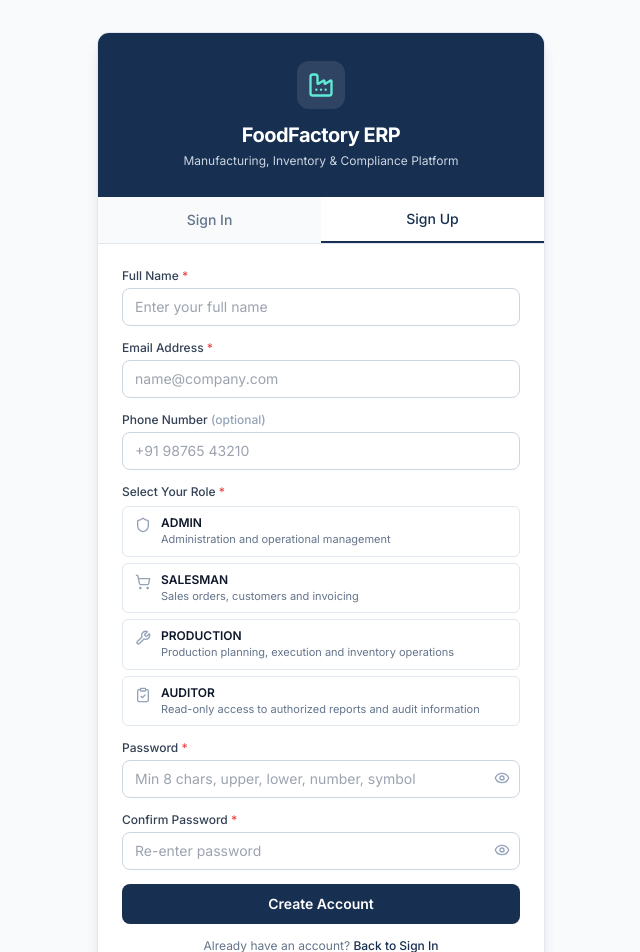
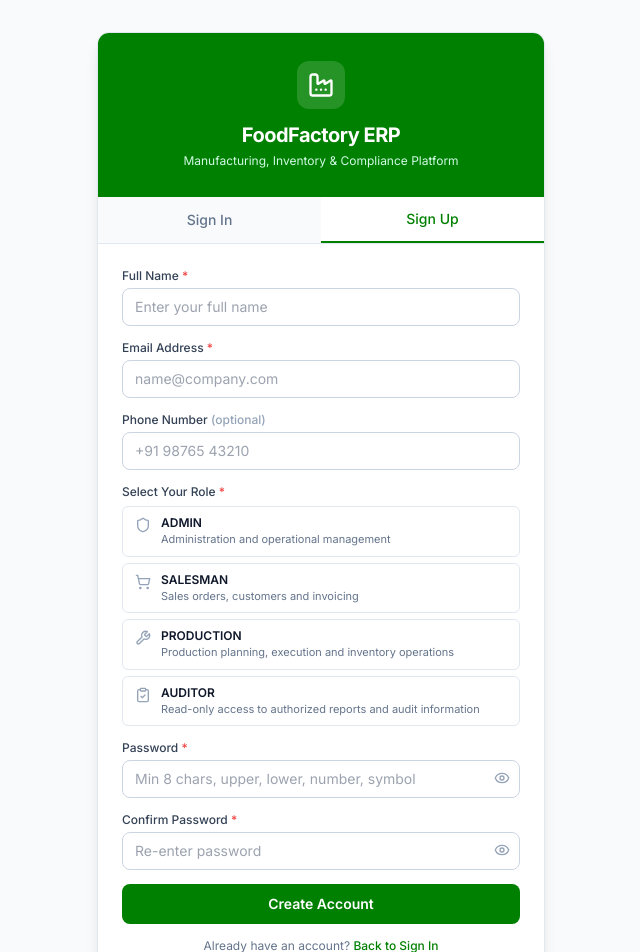
Before and after one commit to somasris/FoodFactoryERP, a React (Vite) app in the folder apps/web/: page /signup in a window 1280 px wide. Shown: the top 952 px of the page, without its empty margins (319-959 px from the left). Built offline with nearby package versions, Linux system fonts and the light colour scheme; no server answers.

Commit message:
style(auth): update Sign In and Sign Up theme color to traditional green (#008000)

```diff
--- a/apps/web/src/routes/LoginPage.tsx
+++ b/apps/web/src/routes/LoginPage.tsx
@@ -263,13 +263,13 @@ export const LoginPage: React.FC<LoginPageProps> = ({ initialMode = 'signin' })
   return (
     <div className="min-h-screen flex items-center justify-center bg-slate-50 px-4 py-8">
       <div className="w-full max-w-md bg-white rounded-xl shadow-lg border border-slate-200 overflow-hidden">
-        {/* Navy Header */}
-        <div className="bg-[#172F50] px-6 py-7 text-center text-white">
-          <div className="mx-auto mb-3 flex h-12 w-12 items-center justify-center rounded-xl bg-white/10">
-            <Factory className="h-7 w-7 text-teal-300" />
+        {/* Traditional Green Header */}
+        <div className="bg-[#008000] px-6 py-7 text-center text-white">
+          <div className="mx-auto mb-3 flex h-12 w-12 items-center justify-center rounded-xl bg-white/15">
+            <Factory className="h-7 w-7 text-white" />
           </div>
           <h1 className="text-xl font-bold tracking-tight">FoodFactory ERP</h1>
-          <p className="mt-1 text-xs text-slate-300">
+          <p className="mt-1 text-xs text-emerald-100">
             Manufacturing, Inventory &amp; Compliance Platform
           </p>
         </div>
@@ -281,7 +281,7 @@ export const LoginPage: React.FC<LoginPageProps> = ({ initialMode = 'signin' })
             onClick={() => switchMode('signin')}
             className={`py-3 transition-colors ${
               mode === 'signin'
-                ? 'border-b-2 border-[#172F50] bg-white text-[#172F50]'
+                ? 'border-b-2 border-[#008000] bg-white text-[#008000]'
                 : 'text-slate-500 hover:text-slate-700'
             }`}
           >
@@ -292,7 +292,7 @@ export const LoginPage: React.FC<LoginPageProps> = ({ initialMode = 'signin' })
             onClick={() => switchMode('signup')}
             className={`py-3 transition-colors ${
               mode === 'signup'
-                ? 'border-b-2 border-[#172F50] bg-white text-[#172F50]'
+                ? 'border-b-2 border-[#008000] bg-white text-[#008000]'
                 : 'text-slate-500 hover:text-slate-700'
             }`}
           >
@@ -350,7 +350,7 @@ export const LoginPage: React.FC<LoginPageProps> = ({ initialMode = 'signin' })
                       setSelectedDemoRole(null);
                     }}
                     placeholder="Enter username or email"
-                    className="w-full rounded-lg border border-slate-300 px-3 py-2 text-sm focus:border-[#172F50] focus:outline-none focus:ring-1 focus:ring-[#172F50]"
+                    className="w-full rounded-lg border border-slate-300 px-3 py-2 text-sm focus:border-[#008000] focus:outline-none focus:ring-1 focus:ring-[#008000]"
                   />
                   {fieldErrors.usernameOrEmail && (
                     <p className="mt-1 text-xs text-red-600">{fieldErrors.usernameOrEmail}</p>
@@ -375,7 +375,7 @@ export const LoginPage: React.FC<LoginPageProps> = ({ initialMode = 'signin' })
                         setSelectedDemoRole(null);
                       }}
                       placeholder="Enter password"
-                      className="w-full rounded-lg border border-slate-300 px-3 py-2 pr-10 text-sm focus:border-[#172F50] focus:outline-none focus:ring-1 focus:ring-[#172F50]"
+                      className="w-full rounded-lg border border-slate-300 px-3 py-2 pr-10 text-sm focus:border-[#008000] focus:outline-none focus:ring-1 focus:ring-[#008000]"
                     />
                     <button
                       type="button"
@@ -394,7 +394,7 @@ export const LoginPage: React.FC<LoginPageProps> = ({ initialMode = 'signin' })
                 <button
                   type="submit"
                   disabled={isSubmitting}
-                  className="flex w-full items-center justify-center gap-2 rounded-lg bg-[#172F50] py-2.5 text-sm font-semibold text-white transition-colors hover:bg-[#1e3d68] disabled:opacity-60"
+                  className="flex w-full items-center justify-center gap-2 rounded-lg bg-[#008000] py-2.5 text-sm font-semibold text-white transition-colors hover:bg-[#006600] disabled:opacity-60"
                 >
                   {isSubmitting && <Loader2 className="h-4 w-4 animate-spin" />}
                   {isSubmitting ? 'Signing In...' : 'Sign In'}
@@ -405,7 +405,7 @@ export const LoginPage: React.FC<LoginPageProps> = ({ initialMode = 'signin' })
                   <button
                     type="button"
                     onClick={() => switchMode('signup')}
-                    className="font-medium text-[#172F50] hover:underline"
+                    className="font-medium text-[#008000] hover:underline"
                   >
                     Create an account
                   </button>
@@ -460,13 +460,13 @@ export const LoginPage: React.FC<LoginPageProps> = ({ initialMode = 'signin' })
                               isLastOdd ? 'sm:col-span-2' : ''
                             } ${
                               isSelected
-                                ? 'border-brand-navy bg-brand-navy/5 ring-1 ring-brand-navy'
+                                ? 'border-[#008000] bg-[#008000]/5 ring-1 ring-[#008000]'
                                 : 'border-slate-200 bg-slate-50/70 hover:border-slate-300 hover:bg-slate-100/70'
                             }`}
                           >
                             <Icon
                               className={`mt-0.5 h-4 w-4 shrink-0 ${
-                                isSelected ? 'text-brand-navy' : 'text-slate-500'
+                                isSelected ? 'text-[#008000]' : 'text-slate-500'
                               }`}
                             />
                             <div className="min-w-0 flex-1">
@@ -475,7 +475,7 @@ export const LoginPage: React.FC<LoginPageProps> = ({ initialMode = 'signin' })
                                   {demo.label}
                                 </span>
                                 {isSelected && (
-                                  <span className="text-[10px] font-semibold text-brand-navy">
+                                  <span className="text-[10px] font-semibold text-[#008000]">
                                     Selected
                                   </span>
                                 )}
@@ -508,7 +508,7 @@ export const LoginPage: React.FC<LoginPageProps> = ({ initialMode = 'signin' })
                   value={fullName}
                   onChange={e => setFullName(e.target.value)}
                   placeholder="Enter your full name"
-                  className="w-full rounded-lg border border-slate-300 px-3 py-2 text-sm focus:border-[#172F50] focus:outline-none focus:ring-1 focus:ring-[#172F50]"
+                  className="w-full rounded-lg border border-slate-300 px-3 py-2 text-sm focus:border-[#008000] focus:outline-none focus:ring-1 focus:ring-[#008000]"
                 />
                 {fieldErrors.name && (
                   <p className="mt-1 text-xs text-red-600">{fieldErrors.name}</p>
@@ -529,7 +529,7 @@ export const LoginPage: React.FC<LoginPageProps> = ({ initialMode = 'signin' })
                   value={email}
                   onChange={e => setEmail(e.target.value)}
                   placeholder="name@company.com"
-                  className="w-full rounded-lg border border-slate-300 px-3 py-2 text-sm focus:border-[#172F50] focus:outline-none focus:ring-1 focus:ring-[#172F50]"
+                  className="w-full rounded-lg border border-slate-300 px-3 py-2 text-sm focus:border-[#008000] focus:outline-none focus:ring-1 focus:ring-[#008000]"
                 />
                 {fieldErrors.email && (
                   <p className="mt-1 text-xs text-red-600">{fieldErrors.email}</p>
@@ -550,7 +550,7 @@ export const LoginPage: React.FC<LoginPageProps> = ({ initialMode = 'signin' })
                   value={phoneNumber}
                   onChange={e => setPhoneNumber(e.target.value)}
                   placeholder="+91 98765 43210"
-                  className="w-full rounded-lg border border-slate-300 px-3 py-2 text-sm focus:border-[#172F50] focus:outline-none focus:ring-1 focus:ring-[#172F50]"
+                  className="w-full rounded-lg border border-slate-300 px-3 py-2 text-sm focus:border-[#008000] focus:outline-none focus:ring-1 focus:ring-[#008000]"
                 />
                 {fieldErrors.phoneNumber && (
                   <p className="mt-1 text-xs text-red-600">{fieldErrors.phoneNumber}</p>
@@ -574,13 +574,13 @@ export const LoginPage: React.FC<LoginPageProps> = ({ initialMode = 'signin' })
                         onClick={() => setRequestedRole(option.role)}
                         className={`flex items-start gap-2.5 rounded-md border px-3 py-2 text-left transition-colors ${
                           isSelected
-                            ? 'border-brand-navy bg-brand-navy/5 ring-1 ring-brand-navy'
+                            ? 'border-[#008000] bg-[#008000]/5 ring-1 ring-[#008000]'
                             : 'border-slate-200 bg-white hover:border-slate-300 hover:bg-slate-50'
                         }`}
                       >
                         <Icon
                           className={`mt-0.5 h-4 w-4 shrink-0 ${
-                            isSelected ? 'text-brand-navy' : 'text-slate-400'
+                            isSelected ? 'text-[#008000]' : 'text-slate-400'
                           }`}
                         />
                         <div className="min-w-0 flex-1">
@@ -589,7 +589,7 @@ export const LoginPage: React.FC<LoginPageProps> = ({ initialMode = 'signin' })
                               {option.label}
                             </span>
                             {isSelected && (
-                              <span className="text-[10px] font-semibold text-brand-navy">
+                              <span className="text-[10px] font-semibold text-[#008000]">
                                 Selected
                               </span>
                             )}
@@ -620,7 +620,7 @@ export const LoginPage: React.FC<LoginPageProps> = ({ initialMode = 'signin' })
                     value={signUpPassword}
                     onChange={e => setSignUpPassword(e.target.value)}
                     placeholder="Min 8 chars, upper, lower, number, symbol"
-                    className="w-full rounded-lg border border-slate-300 px-3 py-2 pr-10 text-sm focus:border-[#172F50] focus:outline-none focus:ring-1 focus:ring-[#172F50]"
+                    className="w-full rounded-lg border border-slate-300 px-3 py-2 pr-10 text-sm focus:border-[#008000] focus:outline-none focus:ring-1 focus:ring-[#008000]"
                   />
                   <button
                     type="button"
@@ -655,7 +655,7 @@ export const LoginPage: React.FC<LoginPageProps> = ({ initialMode = 'signin' })
                     value={confirmPassword}
                     onChange={e => setConfirmPassword(e.target.value)}
                     placeholder="Re-enter password"
-                    className="w-full rounded-lg border border-slate-300 px-3 py-2 pr-10 text-sm focus:border-[#172F50] focus:outline-none focus:ring-1 focus:ring-[#172F50]"
+                    className="w-full rounded-lg border border-slate-300 px-3 py-2 pr-10 text-sm focus:border-[#008000] focus:outline-none focus:ring-1 focus:ring-[#008000]"
                   />
                   <button
                     type="button"
@@ -680,7 +680,7 @@ export const LoginPage: React.FC<LoginPageProps> = ({ initialMode = 'signin' })
               <button
                 type="submit"
                 disabled={isSubmitting}
-                className="flex w-full items-center justify-center gap-2 rounded-lg bg-[#172F50] py-2.5 text-sm font-semibold text-white transition-colors hover:bg-[#1e3d68] disabled:opacity-60"
+                className="flex w-full items-center justify-center gap-2 rounded-lg bg-[#008000] py-2.5 text-sm font-semibold text-white transition-colors hover:bg-[#006600] disabled:opacity-60"
               >
                 {isSubmitting && <Loader2 className="h-4 w-4 animate-spin" />}
                 {isSubmitting ? 'Creating Account...' : 'Create Account'}
@@ -691,7 +691,7 @@ export const LoginPage: React.FC<LoginPageProps> = ({ initialMode = 'signin' })
                 <button
                   type="button"
                   onClick={() => switchMode('signin')}
-                  className="font-medium text-[#172F50] hover:underline"
+                  className="font-medium text-[#008000] hover:underline"
                 >
                   Back to Sign In
                 </button>
```
